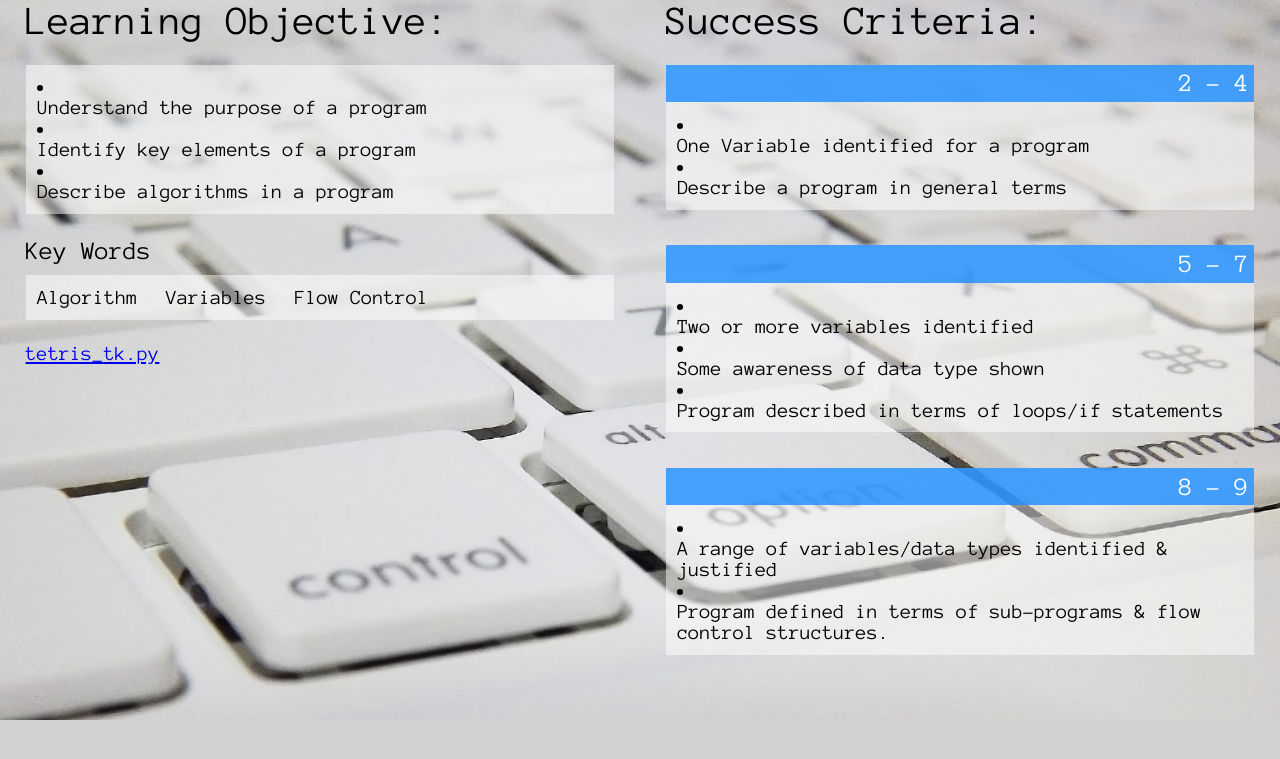
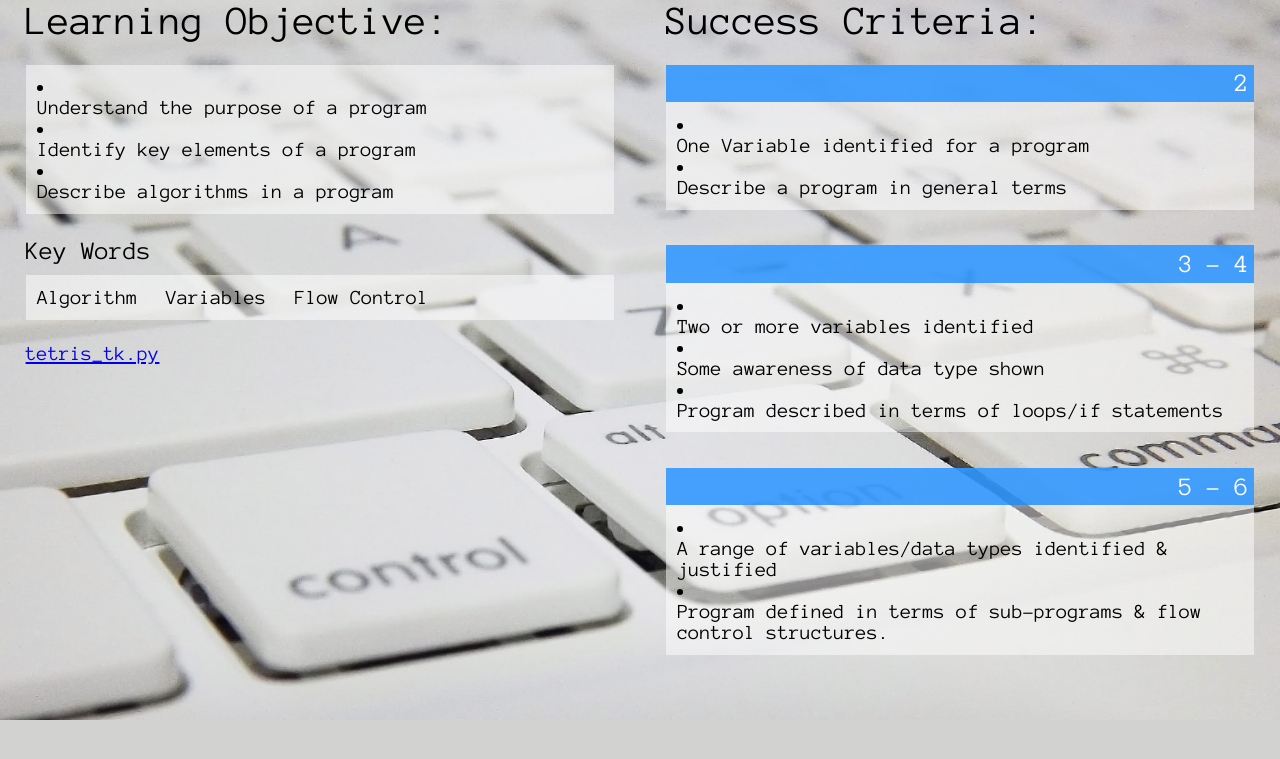
Before and after one commit to MalphasWats/computing.codes, a Jekyll site: the page built from _posts/2016-09-07-Describing-Algorithms-2.markdown, in a window 1280 px wide. Shown: the top 759 px of the page. Built offline with Jekyll 4.4.1, drawn with Linux system fonts in a browser that asks for light colours.

Commit message:
changed grade boundaries

```diff
--- a/_posts/2016-09-07-Describing-Algorithms-2.markdown
+++ b/_posts/2016-09-07-Describing-Algorithms-2.markdown
@@ -10,16 +10,16 @@ keywords:
 - Algorithm
 - Variables
 - Flow Control
-wilf_1_levels: 2 - 4
+wilf_1_levels: 2
 wilf_1_bullets:
 - One Variable identified for a program
 - Describe a program in general terms
-wilf_2_levels: 5 - 7
+wilf_2_levels: 3 - 4
 wilf_2_bullets:
 - Two or more variables identified
 - Some awareness of data type shown
 - Program described in terms of loops/if statements
-wilf_3_levels: 8 - 9
+wilf_3_levels: 5 - 6
 wilf_3_bullets:
 - A range of variables/data types identified & justified
 - Program defined in terms of sub-programs & flow control structures.
```
